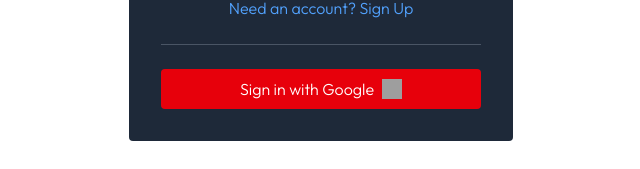
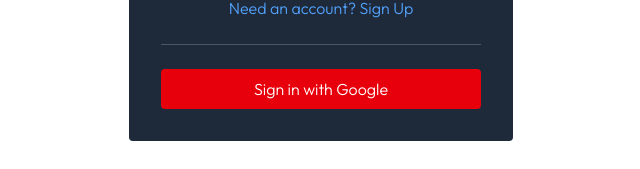
Before and after one commit to ahmad-fatayerji/glampingboat, a Next.js app: page /testing in a window 1280 px wide. Shown: the part 324-493 px from the top of the page, without its empty margins (319-959 px from the left). Built offline with nearby package versions, Linux system fonts and the light colour scheme; no server answers; grey boxes are pictures that could not be loaded.

Commit message:
removed sign in with google image

```diff
--- a/src/app/testing/page.tsx
+++ b/src/app/testing/page.tsx
@@ -109,7 +109,6 @@
         className="w-full px-4 py-2 bg-red-600 hover:bg-red-700 rounded flex items-center justify-center space-x-2"
       >
         <span>Sign in with Google</span>
-        <img src="/google-icon.svg" alt="G" className="w-5 h-5" />
       </button>
     </div>
   )
```
